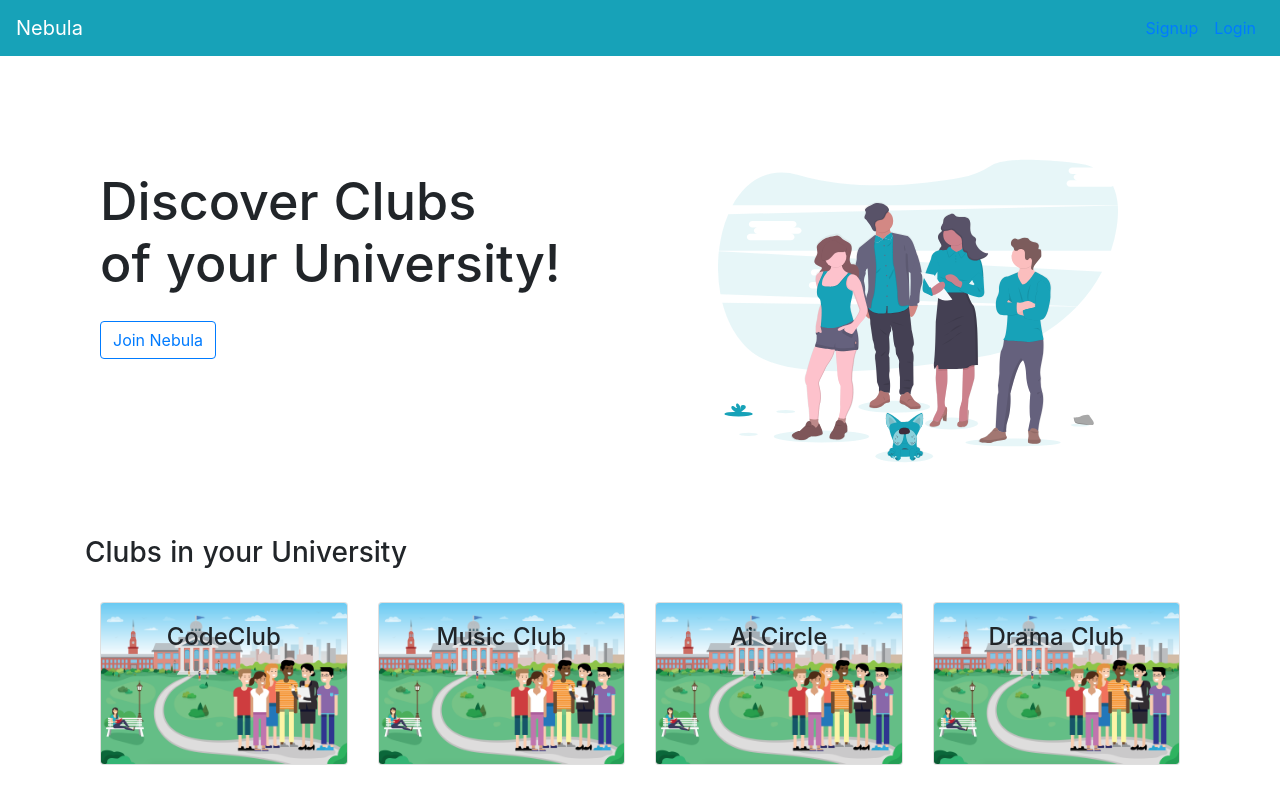
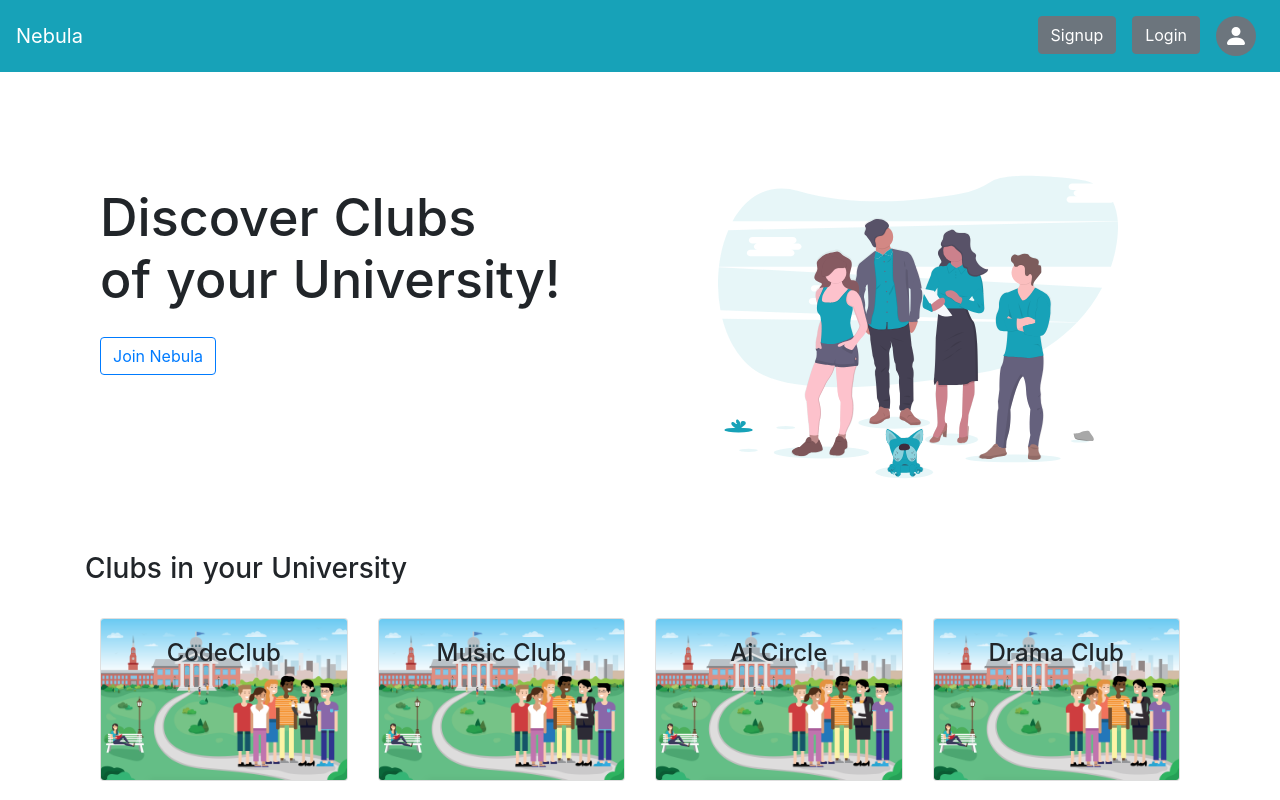
Before and after one commit to Bot-Academia/Nebula-Frontend, a Nuxt app: page / in a window 1280 px wide. Built offline with nearby package versions, Linux system fonts and the light colour scheme.

Commit message:
added store
Signed-off-by: Hrishikesh Agarwal <hrishikeshagarwalv@gmail.com>

```diff
--- a/components/Basic/Nav.vue
+++ b/components/Basic/Nav.vue
@@ -2,7 +2,9 @@
   <div>
     <b-navbar toggleable="lg" type="dark" variant="info">
       <b-navbar-brand href="#">
-        Nebula
+        <nuxt-link to="/" class="link">
+          Nebula
+        </nuxt-link>
       </b-navbar-brand>
 
       <b-navbar-toggle target="nav-collapse" />
@@ -11,17 +13,29 @@
         <!-- Right aligned nav items -->
         <b-navbar-nav class="ml-auto">
           <b-nav-item>
-            <nuxt-link to="/signup">
-              Signup
+            <nuxt-link to="/signup" class="link">
+              <b-button>  Signup</b-button>
             </nuxt-link>
           </b-nav-item>
           <b-nav-item href="#">
-            <nuxt-link to="/login">
-              Login
+            <nuxt-link to="/login" class="link">
+              <b-button> Login </b-button>
             </nuxt-link>
+          </b-nav-item>
+          <b-nav-item>
+            <b-avatar></b-avatar>
           </b-nav-item>
         </b-navbar-nav>
       </b-collapse>
     </b-navbar>
   </div>
 </template>
+
+
+
+<style scoped>
+.link{
+  color: white;
+  text-decoration: none;
+}
+</style>
--- a/layouts/default.vue
+++ b/layouts/default.vue
@@ -31,40 +31,4 @@ html {
   -webkit-font-smoothing: antialiased;
   box-sizing: border-box;
 }
-
-*,
-*::before,
-*::after {
-  box-sizing: border-box;
-  margin: 0;
-}
-
-.button--green {
-  display: inline-block;
-  border-radius: 4px;
-  border: 1px solid #3b8070;
-  color: #3b8070;
-  text-decoration: none;
-  padding: 10px 30px;
-}
-
-.button--green:hover {
-  color: #fff;
-  background-color: #3b8070;
-}
-
-.button--grey {
-  display: inline-block;
-  border-radius: 4px;
-  border: 1px solid #35495e;
-  color: #35495e;
-  text-decoration: none;
-  padding: 10px 30px;
-  margin-left: 15px;
-}
-
-.button--grey:hover {
-  color: #fff;
-  background-color: #35495e;
-}
 </style>
--- a/pages/login.vue
+++ b/pages/login.vue
@@ -32,7 +32,8 @@ export default {
   },
   methods: {
     async login () {
-      const res = await this.$axios.$post('/user/login',this.user)
+      const res = await this.$axios.$post('/user/login', this.user)
+      this.$store.state.user.token = res.token
     }
   }
 }
--- /dev/null
+++ b/store/user.js
@@ -0,0 +1,4 @@
+export const state = () => ({
+  user: {},
+  token: ''
+})
```
